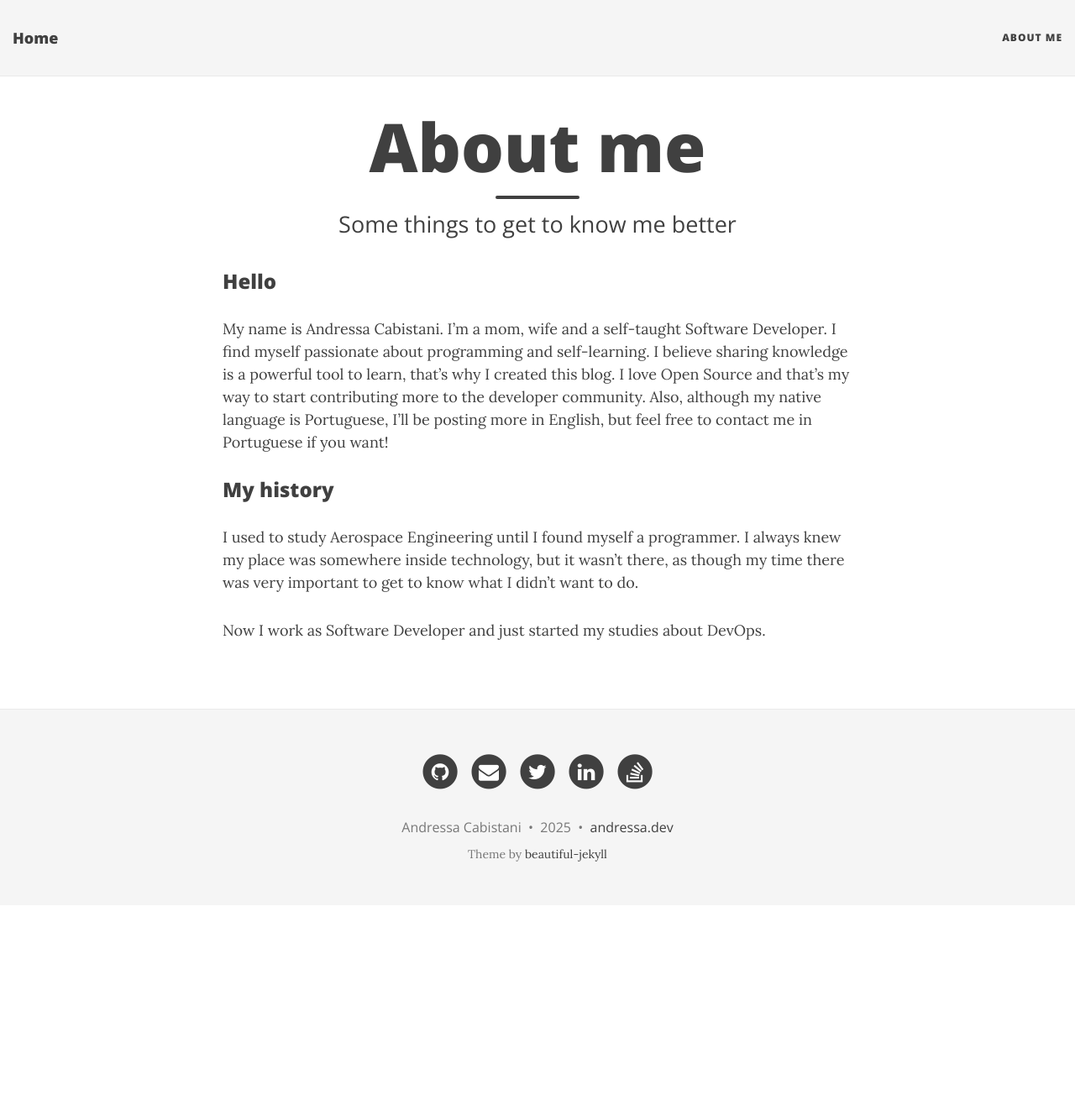
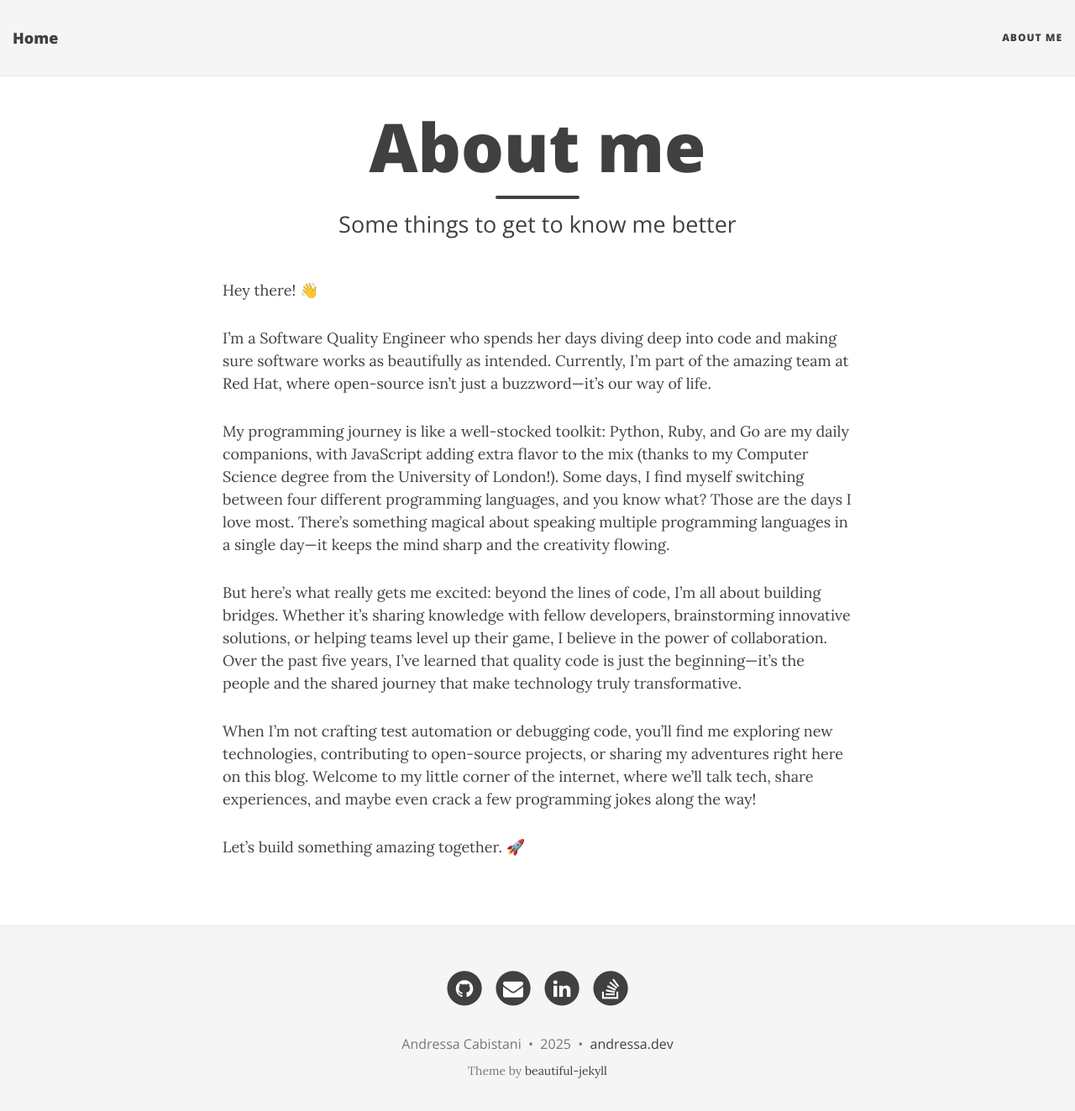
Before and after one commit to andressadotpy/andressadotpy.github.io, a Jekyll site: the page built from aboutme.md, in a window 1280 px wide and 1336 px high. Shown: the top 1323 px of the window at 84% size. Built offline with Jekyll 4.4.1, drawn with Linux system fonts in a browser that asks for light colours; nearby versions of some CDN libraries.

Commit message:
Adding blog post and update about me

```diff
--- a/_config.yml
+++ b/_config.yml
@@ -73,7 +73,6 @@ author:
 social-network-links:
   github: andressadotpy
   email: "acabistani@gmail.com"
-  twitter: andressadotpy
   linkedin: andressacabistani
   stackoverflow: "10729196/andressa-cabistani"
 #  rss:
--- a/aboutme.md
+++ b/aboutme.md
@@ -2,14 +2,16 @@
 layout: page
 title: About me
 subtitle: Some things to get to know me better
+author: Andressa Cabistani (@andressadotpy)
 ---
+Hey there! 👋
 
-### Hello
-My name is Andressa Cabistani. I'm a mom, wife and a self-taught Software Developer. I find myself passionate about programming and self-learning. I believe sharing knowledge is a powerful tool to learn, that's why I created this blog. I love Open Source and that's my way to start contributing more to the developer community. Also, although my native language is Portuguese, I'll be posting more in English, but feel free to contact me in Portuguese if you want!
+I'm a Software Quality Engineer who spends her days diving deep into code and making sure software works as beautifully as intended. Currently, I'm part of the amazing team at Red Hat, where open-source isn't just a buzzword—it's our way of life.
 
+My programming journey is like a well-stocked toolkit: Python, Ruby, and Go are my daily companions, with JavaScript adding extra flavor to the mix (thanks to my Computer Science degree from the University of London!). Some days, I find myself switching between four different programming languages, and you know what? Those are the days I love most. There's something magical about speaking multiple programming languages in a single day—it keeps the mind sharp and the creativity flowing.
 
-### My history
+But here's what really gets me excited: beyond the lines of code, I'm all about building bridges. Whether it's sharing knowledge with fellow developers, brainstorming innovative solutions, or helping teams level up their game, I believe in the power of collaboration. Over the past five years, I've learned that quality code is just the beginning—it's the people and the shared journey that make technology truly transformative.
 
-I used to study Aerospace Engineering until I found myself a programmer. I always knew my place was somewhere inside technology, but it wasn't there, as though my time there was very important to get to know what I didn't want to do.
+When I'm not crafting test automation or debugging code, you'll find me exploring new technologies, contributing to open-source projects, or sharing my adventures right here on this blog. Welcome to my little corner of the internet, where we'll talk tech, share experiences, and maybe even crack a few programming jokes along the way!
 
-Now I work as Software Developer and just started my studies about DevOps.
+Let's build something amazing together. 🚀
```
Also changed, not shown: _posts/2025-02-07-fedora-playwright-pytest.md (added, +101 -0 lines).
